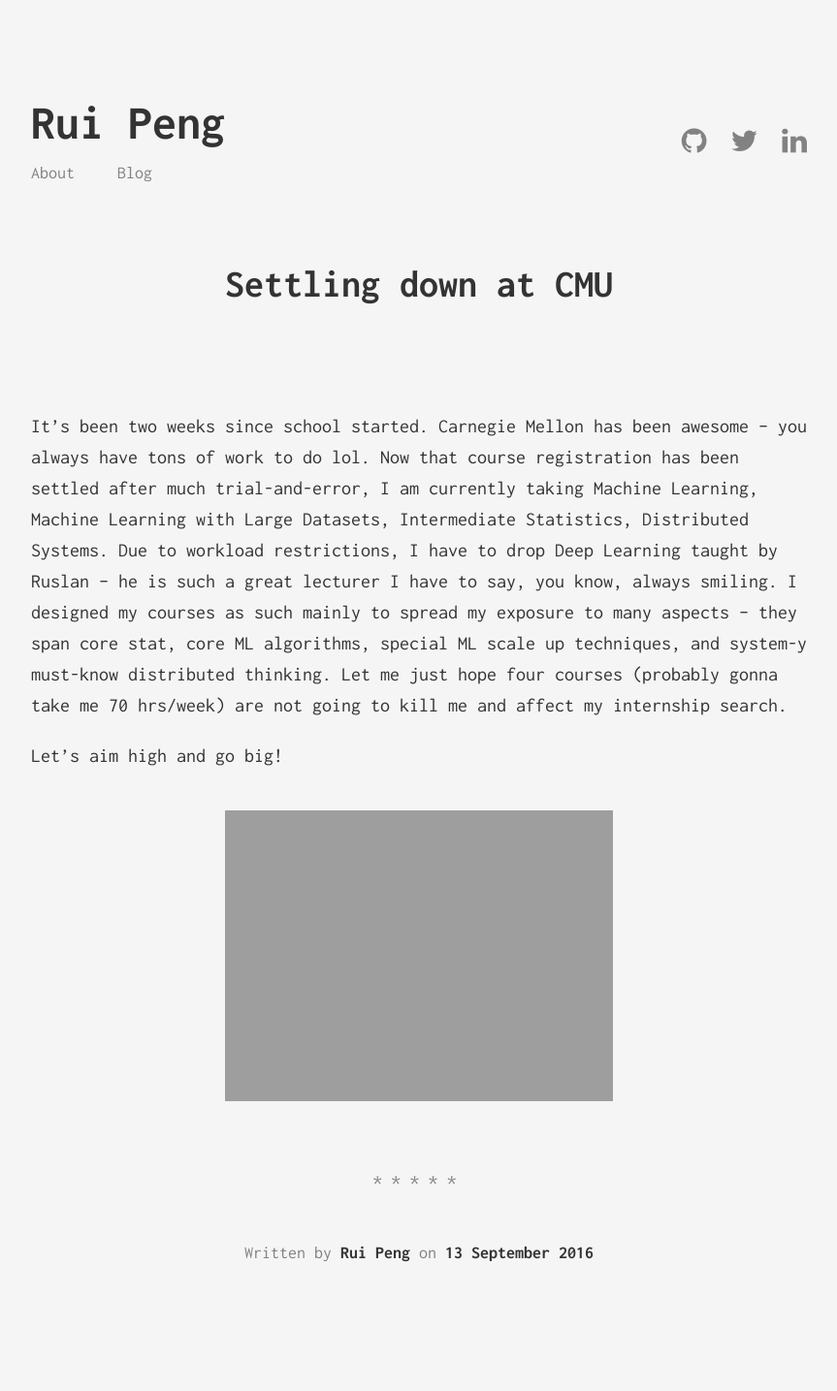
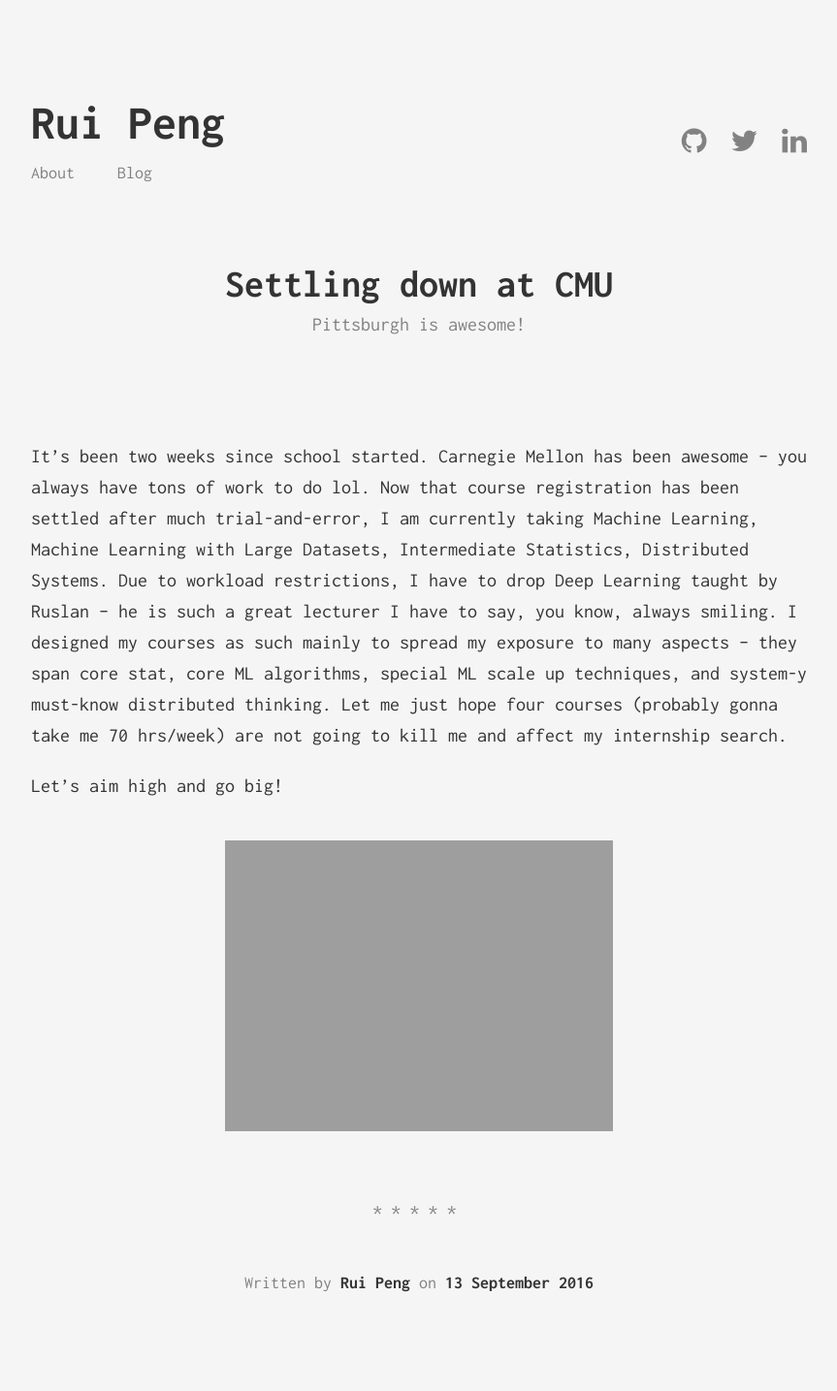
Before and after one commit to raypeng/old_website, a Jekyll site: the page built from _posts/2016-09-13-settling-down-at-cmu.md, in a window 1280 px wide. Shown: the whole page at 97% size, without its empty margins (208-1071 px from the left). Built offline with Jekyll 4.4.1, drawn with Linux system fonts in a browser that asks for light colours; comment, search, counter and statistics services are not loaded; before the commit the page ends 1404 px from its top, so only the background shows below that.

Commit message:
update cmu blog

```diff
--- a/_posts/2016-09-13-settling-down-at-cmu.md
+++ b/_posts/2016-09-13-settling-down-at-cmu.md
@@ -1,6 +1,7 @@
 ---
 layout:   post
 title:    "Settling down at CMU"
+subtitle: "Pittsburgh is awesome!"
 date:     2016-09-13
 categories: [reflections]
 ---
```
Also changed, not shown: 1 other file.
